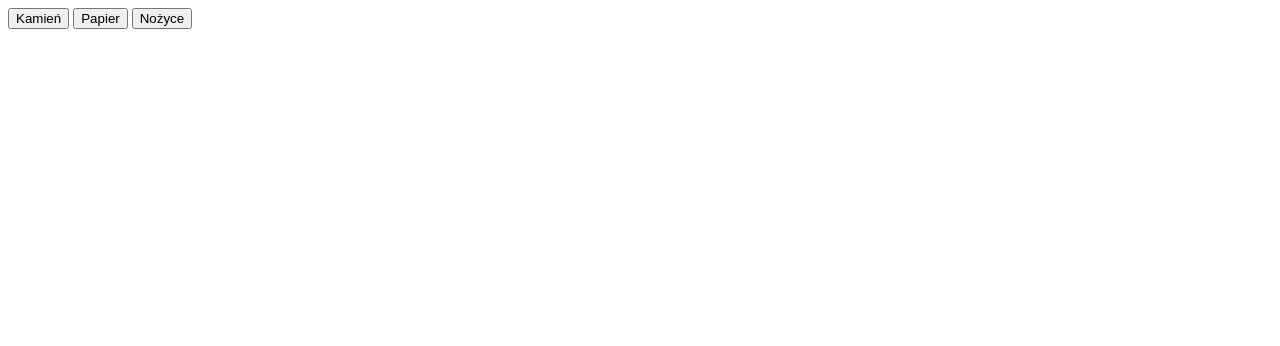
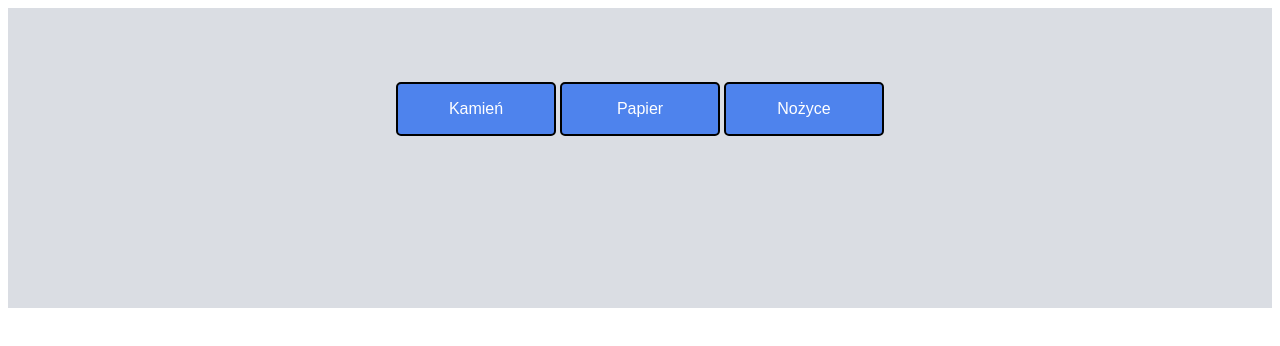
Before and after one commit to Theo-dot/javascript-prework, a website: page index.html in a window 1280 px wide. Drawn offline with nearby package versions, Linux system fonts and the light colour scheme; files that its build step writes are made by us from their sources.

Commit message:
Add simple styles

```diff
--- a/index.html
+++ b/index.html
@@ -3,6 +3,11 @@
   <head>
     <meta charset="UTF-8" />
     <title>Kamień, papier, nożyce</title>
+    <link
+      href="https://fonts.googleapis.com/css?family=Roboto&display=swap"
+      rel="stylesheet"
+    />
+
     <link rel="stylesheet" href="css/style.css" />
   </head>
   <body>
--- a/sass/style.scss
+++ b/sass/style.scss
@@ -0,0 +1,60 @@
+/* Global */
+
+$primary-font: "Roboto", sans-serif;
+$color-grey: #dadde3;
+$color-blue: #4e83ed;
+$color-white: #ffffff;
+$background-color: $color-grey;
+$button-color: $color-blue;
+$font-color: $color-white;
+$transition: all 1s;
+$btn-anim: linear-gradient(45deg, $font-color 50%, transparent 50%);
+
+*,
+*::before,
+*::after {
+  -webkit-box-sizing: border-box;
+  box-sizing: border-box;
+}
+
+.container {
+  padding: 50px 0;
+  background: $background-color;
+  text-align: center;
+  height: 300px;
+  font-family: $primary-font;
+}
+
+#buttons {
+  text-align: center;
+}
+
+#button-rock,
+#button-paper,
+#button-scissors {
+  color: $font-color;
+  background: $button-color;
+  display: inline-block;
+  min-width: 160px;
+  margin: 24px auto 0 auto;
+  padding: 16px;
+  border-radius: 5px;
+  font-size: 16px;
+  text-align: center;
+  text-decoration: none;
+  cursor: pointer;
+  border-width: 2px;
+  border-style: solid;
+  background-position: 100% 0;
+  background-size: 300%;
+  &:hover {
+    background-position: 0 100%;
+    color: $button-color;
+    transition: $transition;
+    background-image: $btn-anim;
+  }
+}
+
+#messages {
+  padding: 50px 0;
+}
```
Also changed, not shown: css/style.css (added), 1 other file.
